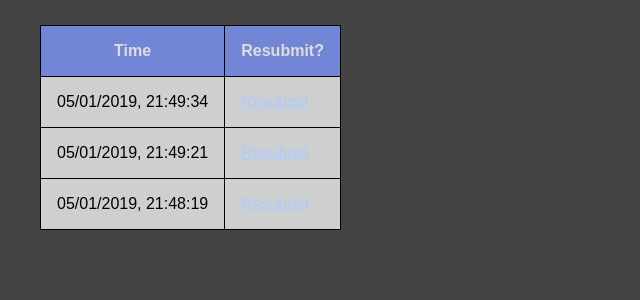
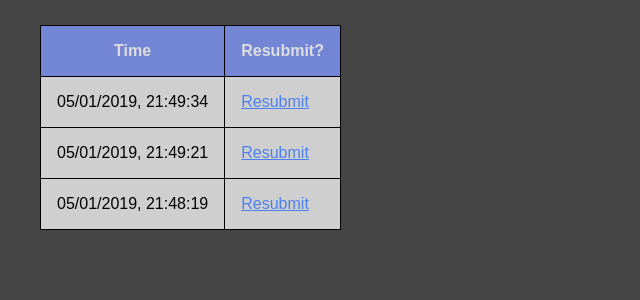
Before and after one commit to gcallah/Scheduler, a Django app: page /scheduler/request_history in a window 1280 px wide. Shown: the part 83-383 px from the top of the page, without its empty margins (0-640 px from the left). Run offline with Django 3.2, Linux system fonts and the light colour scheme; data comes from the database, SQL or seed files in the repository.

Commit message:
Update link style

```diff
--- a/mysite/static/scheduler/style.css
+++ b/mysite/static/scheduler/style.css
@@ -341,3 +341,7 @@ a.back {
     display: block;
     margin-top: 1em;
 }
+
+a.resubmit:link {
+    color: #4d80ef;
+}
--- a/scheduler/templates/request_history.html
+++ b/scheduler/templates/request_history.html
@@ -11,7 +11,7 @@
 		{% for req in requests %}
 			<tr>
 				<td> {{req}} </td>
-				<td> <a href="{% url 'scheduler:resubmit' %}?req={{req}}">Resubmit</a> </td>
+				<td> <a class="resubmit" href="{% url 'scheduler:resubmit' %}?req={{req}}">Resubmit</a> </td>
 			</tr>
 
 		{% endfor %}
```
